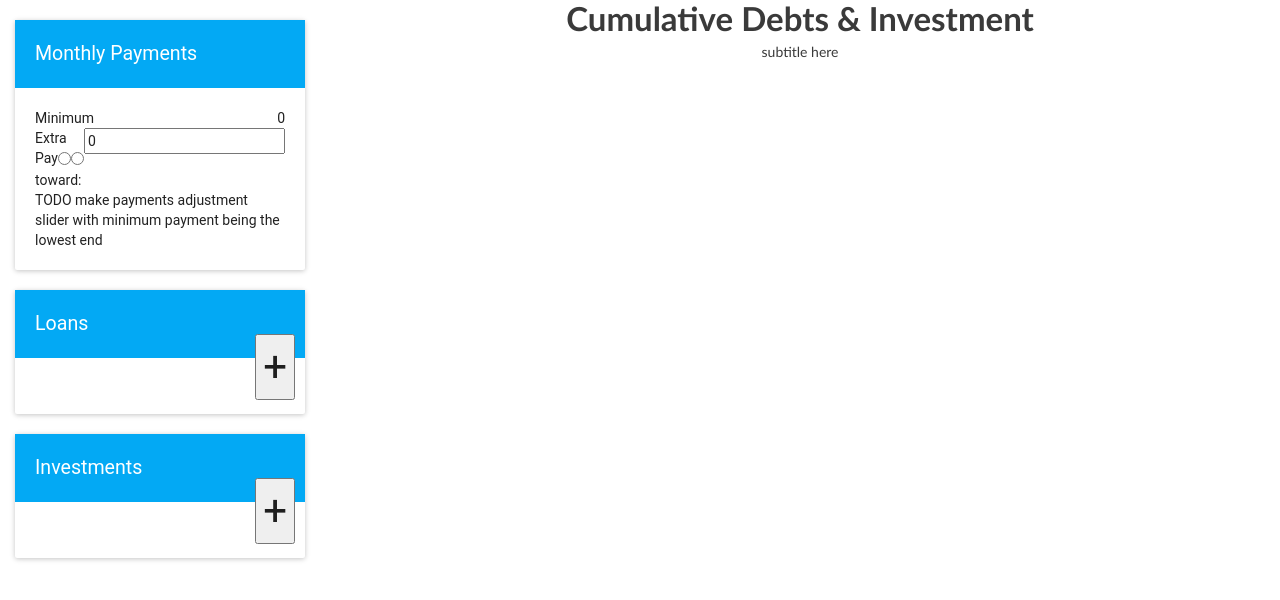
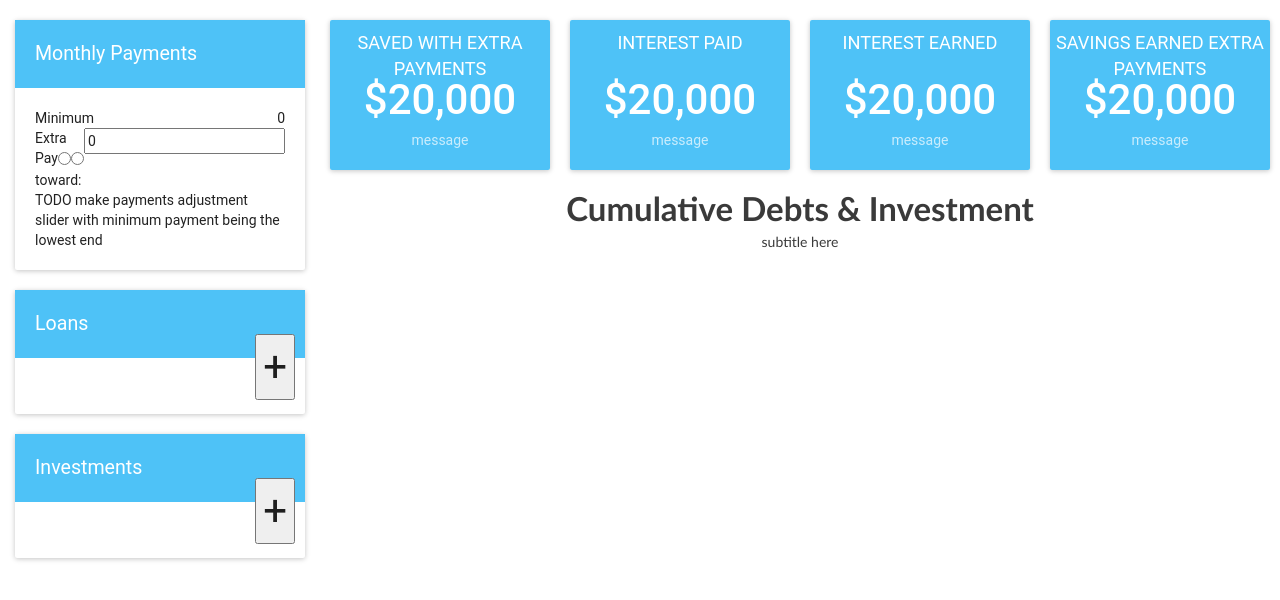
Before and after one commit to lilMango/payoff-or-invest, a React (Create React App) app: page / in a window 1280 px wide. Shown: the top 600 px of the page. Built offline with nearby package versions, Linux system fonts and the light colour scheme; the HTML template or start-up script is replaced by a standard one.

Commit message:
added Summary cards with mock data. TODO real data

```diff
--- a/src/App.js
+++ b/src/App.js
@@ -6,6 +6,7 @@ import ExtraPaymentsPanel from './views/ExtraPaymentsPanel';
 import CumulativeDebtsVsInvestment from './views/CumulativeDebtsVsInvestments';
 
 import DataEntryModal from './views/DataEntryModal';
+import Summary from './views/Summary';
 
 import './App.css';
 
@@ -215,7 +216,9 @@ class App extends Component {
 		let modalForm = JSON.parse(JSON.stringify(this.state.modalForm));
 		let id = modalForm.id;
 
-		console.log('handleSaveInvestment. id=',id);
+		modalForm['principal'] = parseFloat(modalForm['principal']);
+		modalForm['monthlyPayment'] = parseFloat(modalForm['monthlyPayment']);
+		modalForm['APR'] = parseFloat(modalForm['APR']);
 
 		let investmentsArr = this.state.investmentsArr.slice() || [];
 
@@ -324,6 +327,11 @@ class App extends Component {
 						/>
 				</div>
 				<div className="col-md-9">
+					<Summary
+						loansArr={this.state.loansArr}
+						investmentsArr={this.state.investmentsArr}
+						extra = {this.state.extra}
+						/>
 					<CumulativeDebtsVsInvestment
 						loansArr={this.state.loansArr}
 						investmentsArr={this.state.investmentsArr}
--- /dev/null
+++ b/src/css/Summary.css
@@ -0,0 +1,47 @@
+.card {
+    color: rgba(0, 0, 0, 0.87);
+    background-color: rgb(3, 169, 244,0.7);
+    transition: all 450ms cubic-bezier(0.23, 1, 0.32, 1) 0ms;
+    box-sizing: border-box;
+    font-family: Roboto, sans-serif;
+    -webkit-tap-highlight-color: rgba(0, 0, 0, 0);
+    box-shadow: rgba(0, 0, 0, 0.12) 0px 1px 6px, rgba(0, 0, 0, 0.12) 0px 1px 4px;
+    border-radius: 2px;
+    height: 150px;
+    padding: 0px;
+    width: 23%;
+    margin: 0px 1%;
+    margin-top:20px;
+    margin-bottom:20px;
+}
+
+
+
+.card > .header {
+    color: #fff;
+    /* display: block; */
+
+    position: absolute;
+    top: 10px;
+    width: 100%;
+
+    font-size: 130%;
+	text-align:center;
+	text-transform:uppercase;
+}
+
+.card > .amount {
+	color: white;
+    display: block;
+    font-size: 300%;
+    font-weight: 500;
+    padding-top: 50px;
+    text-align: center
+}
+
+.card > .message {
+    bottom: 0;
+    color: rgba(255, 255, 255, 0.7);
+    display: block;
+    text-align: center;
+}
--- a/src/panel.css
+++ b/src/panel.css
@@ -1,5 +1,8 @@
 .panel-header {
+    /*
     background-color:#03a9f4;
+    */
+    background-color:rgb(3, 169, 244,0.7);
     padding:20px;
     color:white;
     font-size:140%;
--- a/src/views/CumulativeDebtsVsInvestments.js
+++ b/src/views/CumulativeDebtsVsInvestments.js
@@ -3,6 +3,25 @@ import CanvasJSReact from '../lib/canvasjs.react';
 var CanvasJSChart = CanvasJSReact.CanvasJSChart;
 
 class CumulativeDebtsVsInvestmentsChart extends Component {
+
+	calculateLongestRunningDebtMonths(loansArr) {
+
+		let max=0;
+
+		for(let i=0;i<loansArr.length;i++) {
+			let APR = loansArr[i].APR / 100.0;
+	  		let principal = loansArr[i].principal;
+	  		let monthlyPayment = loansArr[i].monthlyPayment;
+	  		//console.log('APR:',APR,' principal:',principal,' monthlyPayment', monthlyPayment)
+
+	  		//numPayments sorta helps prevent generating infinite amount of payment tables
+	  		let numPayments = -Math.log(1-(APR/12)*principal/monthlyPayment)/Math.log(1+APR/12)
+	  		if(numPayments>max){
+	  			max = numPayments;
+	  		}
+		}
+		return max;
+	}
 
 	constructor(props) {
 		/*
@@ -14,6 +33,10 @@ class CumulativeDebtsVsInvestmentsChart extends Component {
 		localStorage.setItem('loans',JSON.stringify(loansArr));
 		*/
 		super(props);
+
+		this.state = {
+			maxMonths:this.calculateLongestRunningDebtMonths(this.props.loansArr)
+		};
 	}
 
 	//loanDetail => {name:,APR:,principal:,monthlyPayment}
@@ -21,9 +44,9 @@ class CumulativeDebtsVsInvestmentsChart extends Component {
 
   		let loan = [];
 
-  		let APR = loanDetail.APR / 100.0;
-  		let principal = loanDetail.principal;
-  		let monthlyPayment = loanDetail.monthlyPayment;
+  		let APR = parseFloat(loanDetail.APR) / 100.0;
+  		let principal = parseFloat(loanDetail.principal);
+  		let monthlyPayment = parseFloat(loanDetail.monthlyPayment);
   		//console.log('APR:',APR,' principal:',principal,' monthlyPayment', monthlyPayment)
 
   		//numPayments sorta helps prevent generating infinite amount of payment tables
@@ -66,16 +89,16 @@ class CumulativeDebtsVsInvestmentsChart extends Component {
 
   		let investIntervals = [];
 
-  		let APR = investDetail.APR / 100.0;
-  		let principal = investDetail.principal;
-  		let monthlyPayment = investDetail.monthlyPayment;
+  		let APR = parseFloat(investDetail.APR) / 100.0;
+  		let principal = parseFloat(investDetail.principal);
+  		let monthlyPayment = parseFloat(investDetail.monthlyPayment);
   		//console.log('APR:',APR,' principal:',principal,' monthlyPayment', monthlyPayment)
 
   		//numPayments sorta helps prevent generating infinite amount of payment tables
   		//let numPayments = -Math.log(1-(APR/12)*principal/monthlyPayment)/Math.log(1+APR/12)
   		//TODO calculate MAX interval from longest debt? or allow user to set length??
   		//console.log('Number of Years:',numPayments/12.0);
-  		let numPayments = 12 * 10; //12 months * 20 years
+  		let numPayments = this.state.maxMonths;//12 * 10; //12 months * 20 years
 
   		let year = (new Date()).getYear() + 1900;
   		let month = (new Date()).getMonth();
@@ -94,6 +117,7 @@ class CumulativeDebtsVsInvestmentsChart extends Component {
     		//setup for net iteration
     		//apply payment for next iteration
     		principal = principal + monthlyPayment;
+
     		month = month + 1
 
     		if (month>11) {
--- /dev/null
+++ b/src/views/Summary.js
@@ -0,0 +1,86 @@
+import React from 'react';
+import '../css/Summary.css';
+
+class Summary extends React.Component {
+
+
+
+	constructor(props) {
+
+		super(props);
+
+		this.state = {
+			maxMonths:this.calculateLongestRunningDebtMonths(this.props.loansArr)
+		};
+	}
+
+	calculateLongestRunningDebtMonths(loansArr) {
+
+		let max=0;
+
+		for(let i=0;i<loansArr.length;i++) {
+			let APR = loansArr[i].APR / 100.0;
+	  		let principal = loansArr[i].principal;
+	  		let monthlyPayment = loansArr[i].monthlyPayment;
+	  		//console.log('APR:',APR,' principal:',principal,' monthlyPayment', monthlyPayment)
+
+	  		//numPayments sorta helps prevent generating infinite amount of payment tables
+	  		let numPayments = -Math.log(1-(APR/12)*principal/monthlyPayment)/Math.log(1+APR/12)
+	  		if(numPayments>max){
+	  			max = numPayments;
+	  		}
+		}
+		return max;
+	}
+
+	calculateInvestmentTotalInterest() {
+		let totalInvestInterest = 0;
+
+		for(let i=0;i<this.props.investmentsArr;i++) {
+
+		}
+
+		return totalInvestInterest;
+	}
+
+	render() {
+
+		const inputTextStyle = {border:'none',width:'100%'};
+
+		let display = {display:'none'};
+		let hidden = {};//{visibility:'hidden'};
+
+		if (this.props.showModal === true) {
+			display = {display:'block'};
+		} else {
+
+		}
+
+		return (
+			<div className="row">
+				<div className="col-md-3 card" style={hidden}>
+					<span className="header">Saved with extra payments</span>
+					<span className="amount">${Number(20000).toLocaleString('en')}</span>
+					<span className="message">message</span>				</div>
+				<div className="col-md-3 card ">
+					<span className="header">Interest Paid</span>
+					<span className="amount">${Number(20000).toLocaleString('en')}</span>
+					<span className="message">message</span>
+				</div>
+				<div className="col-md-3 card">
+					<span className="header">Interest Earned</span>
+					<span className="amount">${Number(20000).toLocaleString('en')}</span>
+					<span className="message">message</span>
+				</div>
+				<div className="col-md-3 card" style={hidden}>
+					<span className="header">Savings earned extra payments</span>
+					<span className="amount">${Number(20000).toLocaleString('en')}</span>
+					<span className="message">message</span>
+				</div>
+			</div>
+		);
+	}
+}
+
+
+export default Summary;
```
